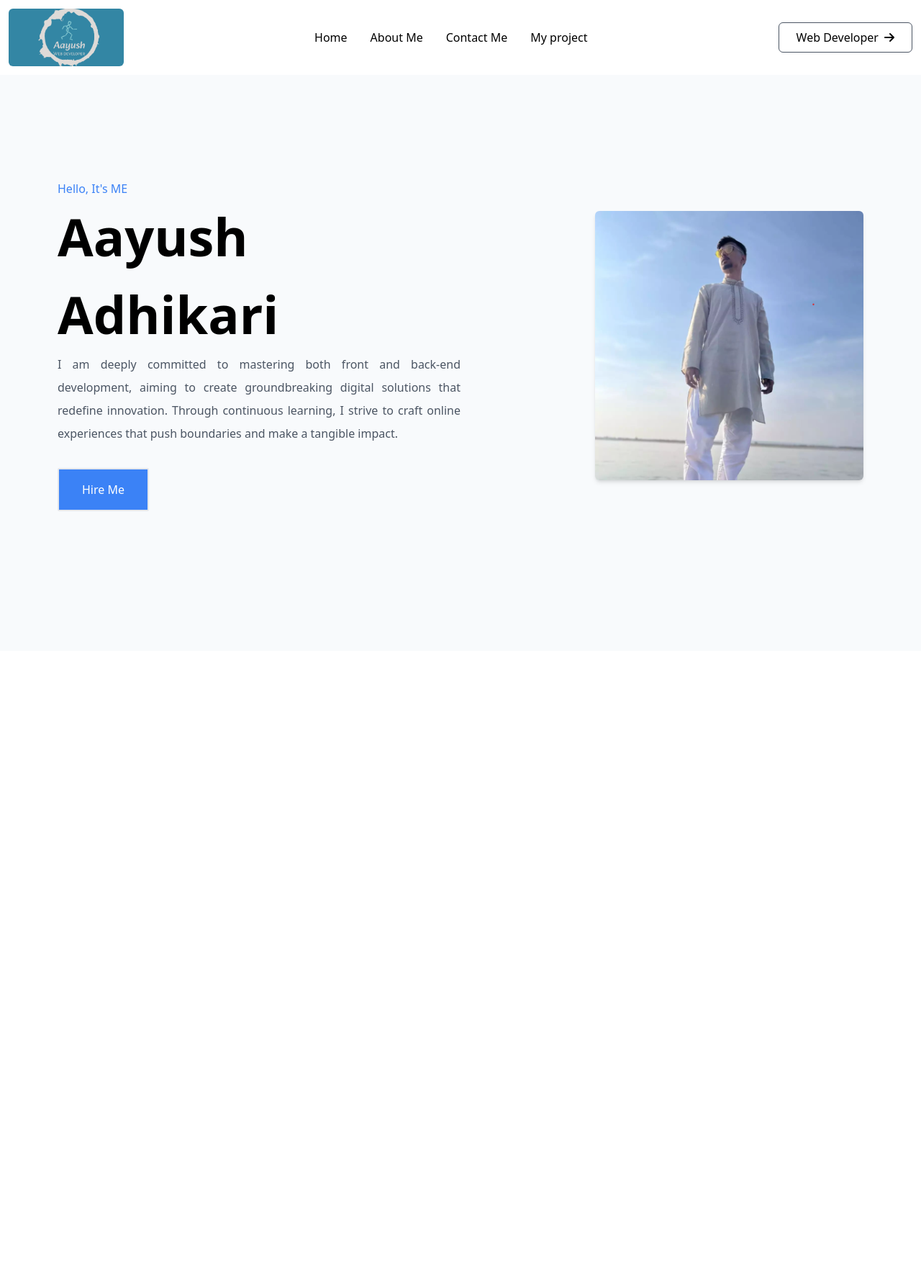
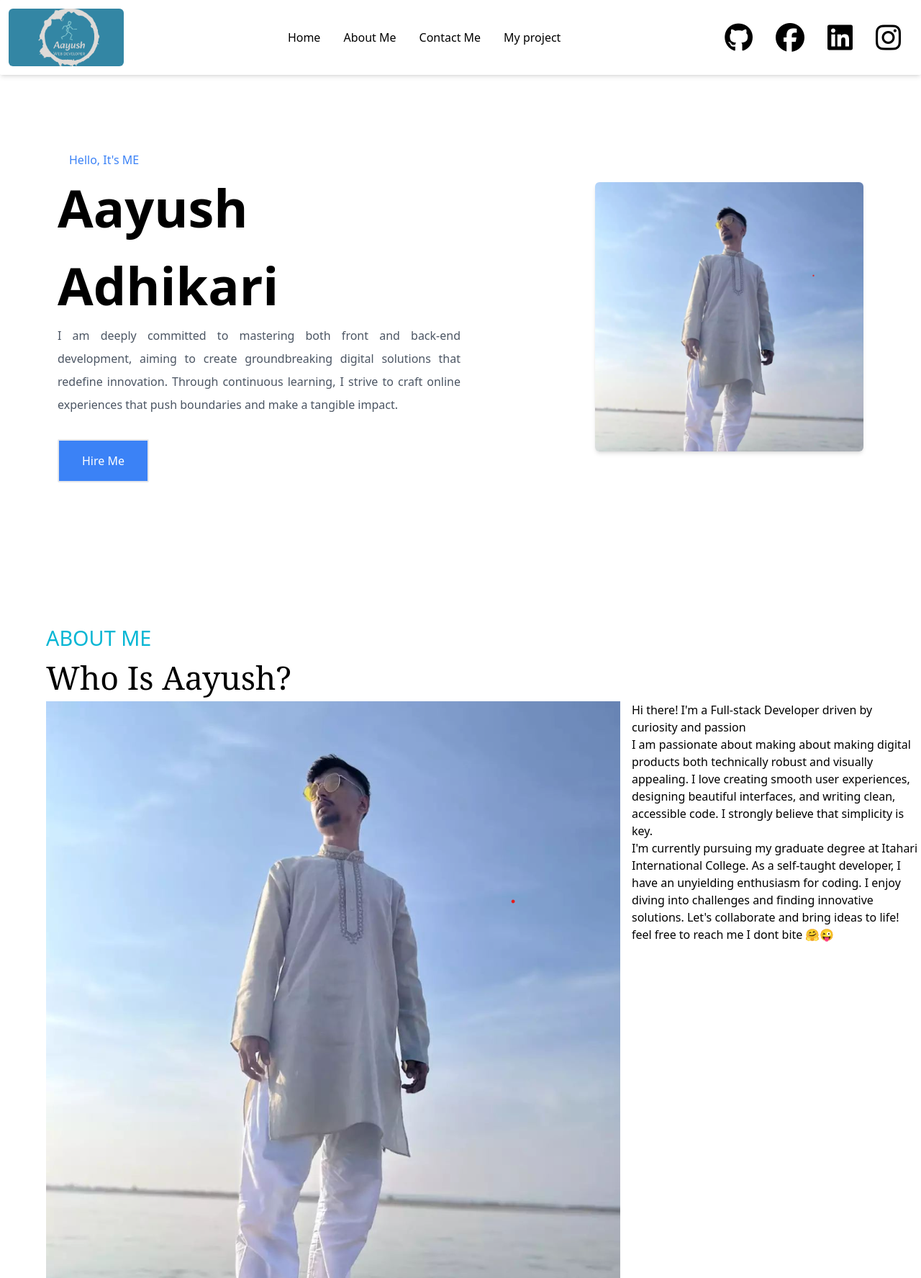
Before and after one commit to Aayush104/Tailwind_practise, a website: page index.html in a window 1280 px wide. Shown: the whole page at 72% size. Before the commit the page ends 904 px from the top, so only its background shows below. Drawn offline with Linux system fonts and the light colour scheme.

Commit message:
About Page

```diff
--- a/index.html
+++ b/index.html
@@ -10,7 +10,7 @@
 <body>
 
     <!-- Navbar -->
-   <nav class="p-3 flex justify-between items-center">
+   <nav class="p-3 flex justify-between items-center bg-white fixed top-0 left-0 right-0 shadow-md rounded-sm z-20">
 
     <a href="#" class="flex gap-2 items-center">
         <img src="../img/Aayush_Logo.png" alt="Logo" class="w-40 h-20 object-cover rounded-md">
@@ -21,10 +21,13 @@
         <a href="#" class="font-medium hover:text-primary">Contact Me</a>
         <a href="#" class="font-medium hover:text-primary">My project</a>
     </div>
-    <button class="hidden lg:flex items-center gap-2 border border-gray-600 px-6 py-2 rounded-md transition duration-3000 ease-in-out hover:bg-sky-400 hover:text-white">
-        Web Developer
-        <i class="fa-solid fa-arrow-right"></i>
-    </button>
+    <div class="hidden lg:flex gap-8 mr-4 ">
+        <a href="https://github.com/Aayush104"> <i class="fa-brands fa-github text-xl hover:text-violet-800"></i></a>
+        <a href="https://www.facebook.com/aayush.chhetri.9406/"> <i class="fa-brands fa-facebook text-xl  hover:text-blue-800"></i></a>
+        <a href="https://www.linkedin.com/in/aayush-adhikari-500900268/"> <i class="fa-brands fa-linkedin text-xl  hover:text-blue-500"></i></a>
+        <a href="https://www.instagram.com/_aayush.1086/"> <i class="fa-brands fa-instagram text-xl  hover:text-pink-700"></i></a>
+    </div>
+
 
 
     <button class="p-2 lg:hidden" onclick="handleMenu()">
@@ -46,20 +49,25 @@
             <a href="#" class="font-medium m-3 p-3 hover:bg-gray-200 block rounded-md">My Project</a>
         </div>
         <div class="h-[1px] bg-gray-400"></div>
-        <button class="mt-6 flex w-full p-3 items-center gap-2 border px-6 py-4  hover:bg-gray-200 rounded-lg">
-            Web Developer
-            <i class="fa-solid fa-arrow-right"></i>
-        </button>
+        <div class="ml-4 flex gap-3 mt-4">
+            <a href="https://github.com/Aayush104"> <i class="fa-brands fa-github text-xl  hover:text-violet-800"></i></a>
+           <a href="https://www.facebook.com/aayush.chhetri.9406/"> <i class="fa-brands fa-facebook text-xl  hover:text-blue-800"></i></a>
+           <a href="https://www.linkedin.com/in/aayush-adhikari-500900268/"> <i class="fa-brands fa-linkedin text-xl  hover:text-blue-500"></i></a>
+           <a href="https://www.instagram.com/_aayush.1086/"> <i class="fa-brands fa-instagram text-xl  hover:text-pink-700"></i></a>
+
+
+
+        </div>
        </div>
    </nav>
 
    <!-- Main section -->
-   <main>
+   <main class="mt-16">
     <!-- hero section -->
-    <div id="hero" class="min-h-screen bg-slate-50  flex  justify-between ">
+    <div id="hero" class="min-h-screen flex  justify-between ">
         <div class="mt-12 px-20 flex flex-col w-full items-center lg:flex-row lg:justify-between lg:-mt-12">
             <div class="lg:w-1/2 w-full text-center">
-                <p class="text-blue-500 font-medium lg:text-left capitalize">Hello, It's ME</p>
+                <p class="text-blue-500 font-medium lg:ml-4 lg:text-left capitalize">Hello, It's ME</p>
                 <P class=" text-xl lg:text-2xl font-bold lg:text-left">Aayush Adhikari</P>
                 <p class="text-gray-600 text-center lg:text-justify lg:leading-8 text-base">
                     I am deeply committed to mastering both front and back-end development, aiming to create groundbreaking digital solutions that redefine innovation.
@@ -76,6 +84,26 @@
         </div>
 
     </div>
+
+    <!-- about -->
+    <div class="ml-section mb-section">
+        <h2 class="text-bt font-normal text-cyan-500 uppercase">About Me</h2>
+        <p class="text-heading font-serif capitalize">Who is Aayush?</p>
+<div class="flex justify-between gap-4">
+    <img src="../img/image.png" class="">
+    <div class="flex flex-col">
+        <span>Hi there! I'm a Full-stack Developer driven by curiosity and passion</span>
+        <span>I am passionate about making  about making digital products both technically robust and visually appealing. I love creating smooth user experiences, designing beautiful interfaces, and writing clean, accessible code. I strongly believe that simplicity is key.</span>
+      <span>I'm currently pursuing my graduate degree at Itahari International College. As a self-taught developer, I have an unyielding enthusiasm for coding. I enjoy diving into challenges and finding innovative solutions. Let's collaborate and bring ideas to life! feel free to reach me I dont bite 🤗😜</span>
+
+
+
+    </div>
+</div>
+    </div>
+
+
+
    </main>
 
 </body>
--- a/tailwind.config.js
+++ b/tailwind.config.js
@@ -11,9 +11,10 @@ module.exports = {
         'xs': '0.75rem',
         'sm': '0.875rem',
         'base': '1rem',
-        'bt':'1.1rem',
-        'lg': '1.500rem',
+        'bt':'1.8rem',
+        'lg': '2rem',
         'xl': '2.5rem',
+        'heading':'2.8rem' ,
         '2xl': '4.5rem',
         '3xl': '1.875rem',
 
@@ -21,6 +22,9 @@ module.exports = {
       width:{
         'xs': '4rem',
         'lg': "25rem"
+      },
+      margin:{
+        'section':'4rem'
       }
     },
   },
```
Also changed, not shown: output.css.
